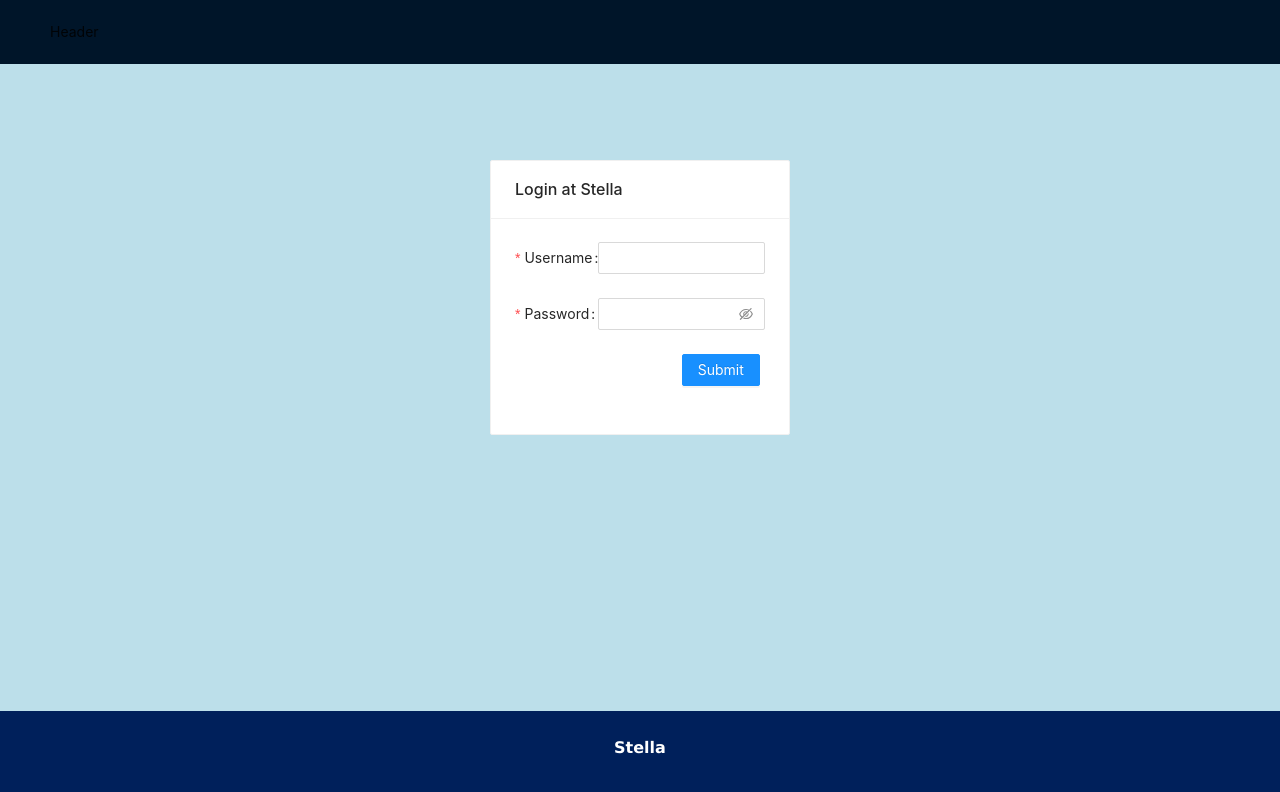
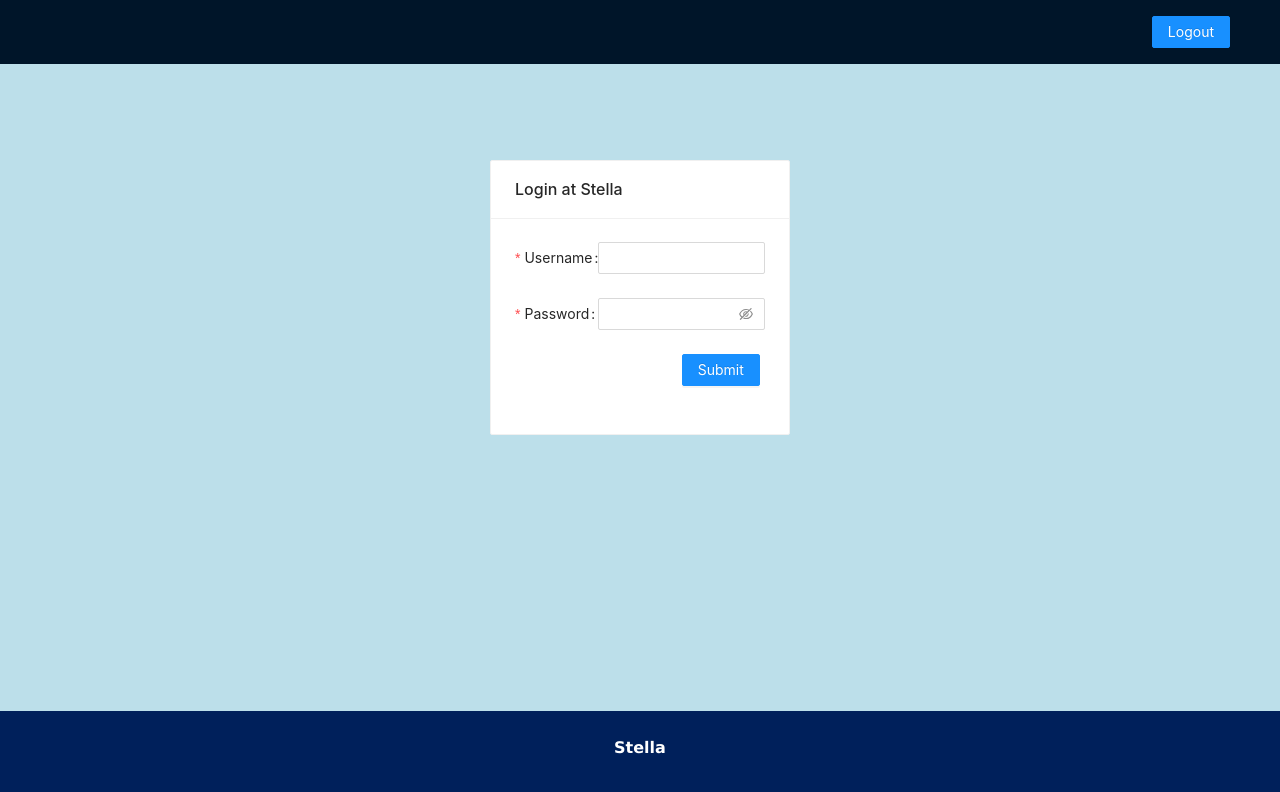
Before and after one commit to gianlucablancato/bitcoin-portfolio, a React (Create React App) app: page / in a window 1280 px wide. Shown: the top 792 px of the page. Built offline with nearby package versions, Linux system fonts and the light colour scheme.

Commit message:
add logout btn and redirect to login

```diff
--- a/src/App.js
+++ b/src/App.js
@@ -1,19 +1,26 @@
-import { BrowserRouter, Routes, Route } from "react-router-dom";
-
-import "./App.scss";
-
-import { Layout } from "antd";
+import { Routes, Route, useNavigate } from "react-router-dom";
+import { Button, Layout } from "antd";
 import PrivateRoute from "./components/Routes/PrivateRoutes/PrivateRoute";
 import HomePage from "./components/Pages/HomePage/HomePage";
 import LoginPage from "./components/Pages/LoginPage/LoginPage";
 import NotFound from "./components/Pages/404/NotFound";
+import "./App.scss";
+
 const { Header, Footer } = Layout;
 
 function App() {
+  const navigate = useNavigate();
+  const onClickLogout = () => {
+    sessionStorage.removeItem("userLogged");
+    navigate("/");
+  };
   return (
     <Layout>
-      <Header>Header</Header>
-      <BrowserRouter>
+      <Header>
+        <Button title="Logout" type="primary" onClick={onClickLogout}>
+          Logout
+        </Button>
+      </Header>
       <Routes>
         <Route index element={<LoginPage />}></Route>
         <Route element={<PrivateRoute />}>
@@ -21,7 +28,6 @@ function App() {
         </Route>
         <Route path="*" element={<NotFound />}></Route>
       </Routes>
-      </BrowserRouter>
       <Footer className="footer">
         <p>Stella</p>
       </Footer>
--- a/src/App.scss
+++ b/src/App.scss
@@ -36,3 +36,9 @@
     transform: rotate(360deg);
   }
 }
+
+.ant-layout-header {
+  display: flex;
+  justify-content: end;
+  padding-top: 1rem !important;
+}
--- a/src/components/Pages/HomePage/HomePage.jsx
+++ b/src/components/Pages/HomePage/HomePage.jsx
@@ -25,12 +25,12 @@ const HomePage = () => {
   return (
     <div className="homepage-container">
       <Row className="row-homepage">
-        <Col span={24}>
+        <Col>
           <h1>Welcome {name}</h1>
         </Col>
       </Row>
       <Row className="row-homepage">
-        <Col span={12} className="buySell-card-container">
+        <Col className="buySell-card-container">
           <BuySellCard currencies={currencies} />
         </Col>
       </Row>
--- a/src/components/Pages/HomePage/style.scss
+++ b/src/components/Pages/HomePage/style.scss
@@ -12,4 +12,6 @@
 
 .row-homepage {
   background-color: #bcdfea;
+  justify-content: center;
+  padding-top: 2rem;
 }
--- a/src/index.js
+++ b/src/index.js
@@ -2,13 +2,16 @@ import React from "react";
 import ReactDOM from "react-dom/client";
 import "./index.scss";
 import App from "./App";
+import { BrowserRouter } from "react-router-dom";
 import reportWebVitals from "./reportWebVitals";
 import "antd/dist/antd.min.css";
 
 const root = ReactDOM.createRoot(document.getElementById("root"));
 root.render(
   <React.StrictMode>
-    <App />
+    <BrowserRouter>
+      <App />
+    </BrowserRouter>
   </React.StrictMode>
 );
 
```
Lines whose indentation alone changed are shown as unchanged.
